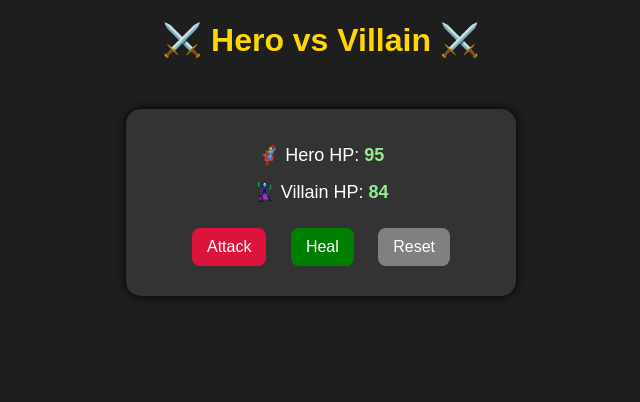
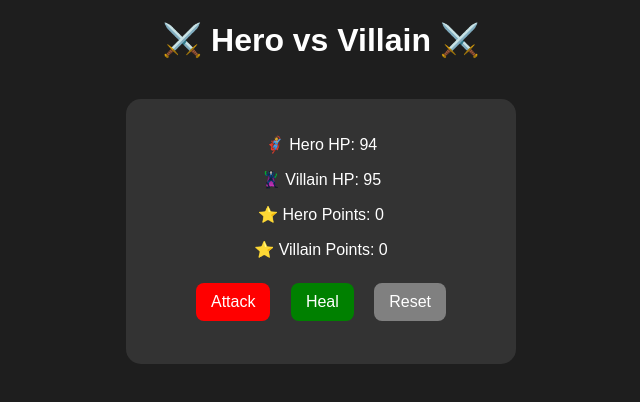
Before and after one commit to Deeksha8-sss/mini-project1, a plain HTML site: page index.html in a window 1280 px wide. Both pictures are taken after a click on the button "Attack". Shown: the whole page, without its empty margins (319-959 px from the left). Drawn offline with Linux system fonts and the light colour scheme.

Commit message:
Update index.html

```diff
--- a/index.html
+++ b/index.html
@@ -1,62 +1,40 @@
 <!DOCTYPE html>
-<html lang="en">
+<html>
 <head>
-    <meta charset="UTF-8">
     <title>Hero vs Villain Game</title>
-
     <style>
         body {
             background-color: #1e1e1e;
-            font-family: Arial, sans-serif;
+            color: white;
+            font-family: Arial;
             text-align: center;
-            color: white;
         }
 
-        h1 {
-            color: gold;
-        }
-
-        .game-container {
-            background-color: #333;
+        .game-box {
+            background: #333;
             width: 350px;
-            margin: 50px auto;
+            margin: 40px auto;
             padding: 20px;
             border-radius: 15px;
-            box-shadow: 0 0 10px black;
-        }
-
-        .character {
-            margin: 15px 0;
-            font-size: 18px;
-        }
-
-        .hp {
-            font-weight: bold;
-            color: lightgreen;
         }
 
         button {
             padding: 10px 15px;
-            margin: 10px;
+            margin: 8px;
             font-size: 16px;
+            border-radius: 8px;
             border: none;
-            border-radius: 8px;
             cursor: pointer;
         }
 
-        .attack {
-            background-color: crimson;
-            color: white;
-        }
+        .attack { background: red; color: white; }
+        .heal { background: green; color: white; }
+        .reset { background: gray; color: white; }
 
-        .heal {
-            background-color: green;
-            color: white;
-        }
-
-        .reset {
-            background-color: gray;
-            color: white;
+        .winner {
+            margin-top: 15px;
+            font-size: 20px;
+            color: gold;
         }
     </style>
 </head>
@@ -65,60 +43,77 @@
 
 <h1>⚔️ Hero vs Villain ⚔️</h1>
 
-<div class="game-container">
+<div class="game-box">
 
-    <div class="character">
-        🦸 Hero HP: <span class="hp" id="heroHP">100</span>
-    </div>
+    <p>🦸 Hero HP: <span id="heroHP">100</span></p>
+    <p>🦹 Villain HP: <span id="villainHP">100</span></p>
 
-    <div class="character">
-        🦹 Villain HP: <span class="hp" id="villainHP">100</span>
-    </div>
+    <p>⭐ Hero Points: <span id="heroPoints">0</span></p>
+    <p>⭐ Villain Points: <span id="villainPoints">0</span></p>
 
     <button class="attack" onclick="attack()">Attack</button>
     <button class="heal" onclick="heal()">Heal</button>
     <button class="reset" onclick="resetGame()">Reset</button>
+
+    <div class="winner" id="winnerText"></div>
 
 </div>
 
 <script>
     let heroHP = 100;
     let villainHP = 100;
+    let heroPoints = 0;
+    let villainPoints = 0;
 
     function attack() {
-        heroHP -= Math.floor(Math.random() * 10) + 5;
-        villainHP -= Math.floor(Math.random() * 15) + 5;
-
-        updateHP();
+        heroHP -= random(5, 10);
+        villainHP -= random(5, 15);
+        updateGame();
         checkWinner();
     }
 
     function heal() {
-        heroHP += Math.floor(Math.random() * 10) + 5;
+        heroHP += random(5, 10);
         if (heroHP > 100) heroHP = 100;
+        updateGame();
+    }
 
-        updateHP();
+    function checkWinner() {
+        if (heroHP <= 0) {
+            villainPoints += 10;
+            document.getElementById("winnerText").innerText = "🏆 Villain Wins!";
+            disableButtons();
+        }
+        else if (villainHP <= 0) {
+            heroPoints += 10;
+            document.getElementById("winnerText").innerText = "🏆 Hero Wins!";
+            disableButtons();
+        }
+        updateGame();
+    }
+
+    function disableButtons() {
+        document.querySelectorAll("button.attack, button.heal")
+            .forEach(btn => btn.disabled = true);
     }
 
     function resetGame() {
         heroHP = 100;
         villainHP = 100;
-        updateHP();
+        document.getElementById("winnerText").innerText = "";
+        document.querySelectorAll("button").forEach(btn => btn.disabled = false);
+        updateGame();
     }
 
-    function updateHP() {
+    function updateGame() {
         document.getElementById("heroHP").innerText = heroHP;
         document.getElementById("villainHP").innerText = villainHP;
+        document.getElementById("heroPoints").innerText = heroPoints;
+        document.getElementById("villainPoints").innerText = villainPoints;
     }
 
-    function checkWinner() {
-        if (heroHP <= 0) {
-            alert("Villain Wins!");
-            resetGame();
-        } else if (villainHP <= 0) {
-            alert("Hero Wins!");
-            resetGame();
-        }
+    function random(min, max) {
+        return Math.floor(Math.random() * (max - min + 1)) + min;
     }
 </script>
 
```
